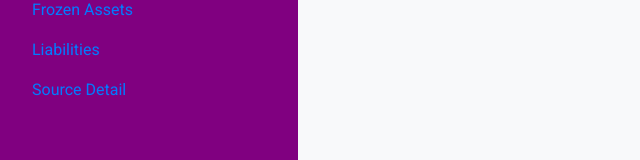
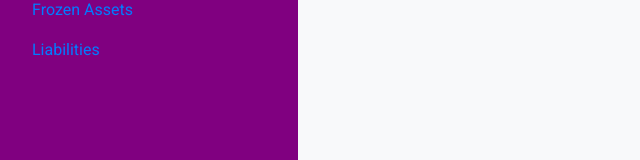
Before and after one commit to mfarmer5102/UNC-Project03, a React (Create React App) app: page / in a window 1280 px wide. Shown: the part 138-298 px from the top of the page, without its empty margins (0-640 px from the left). Built offline with nearby package versions, Linux system fonts and the light colour scheme.

Commit message:
Removed source detail from navbar

```diff
--- a/src/components/Navbar.js
+++ b/src/components/Navbar.js
@@ -49,16 +49,6 @@ function Navbar() {
       >
         Liabilities
       </Link>
-      <Link
-        to="/sourcedetail"
-        className={
-          window.location.pathname === "/sourcedetail"
-            ? "nav-link active"
-            : "nav-link"
-        }
-      >
-        Source Detail
-      </Link>
     </div>
   );
 }
```
